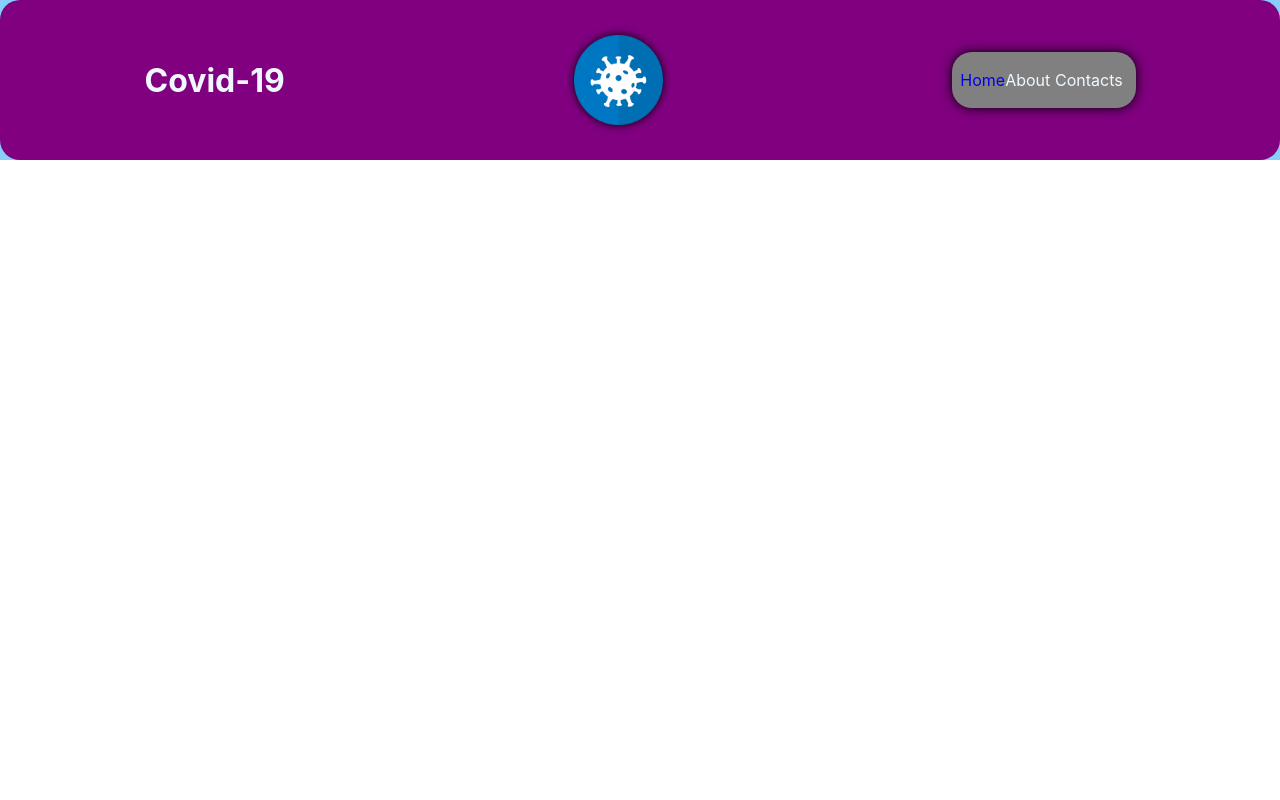
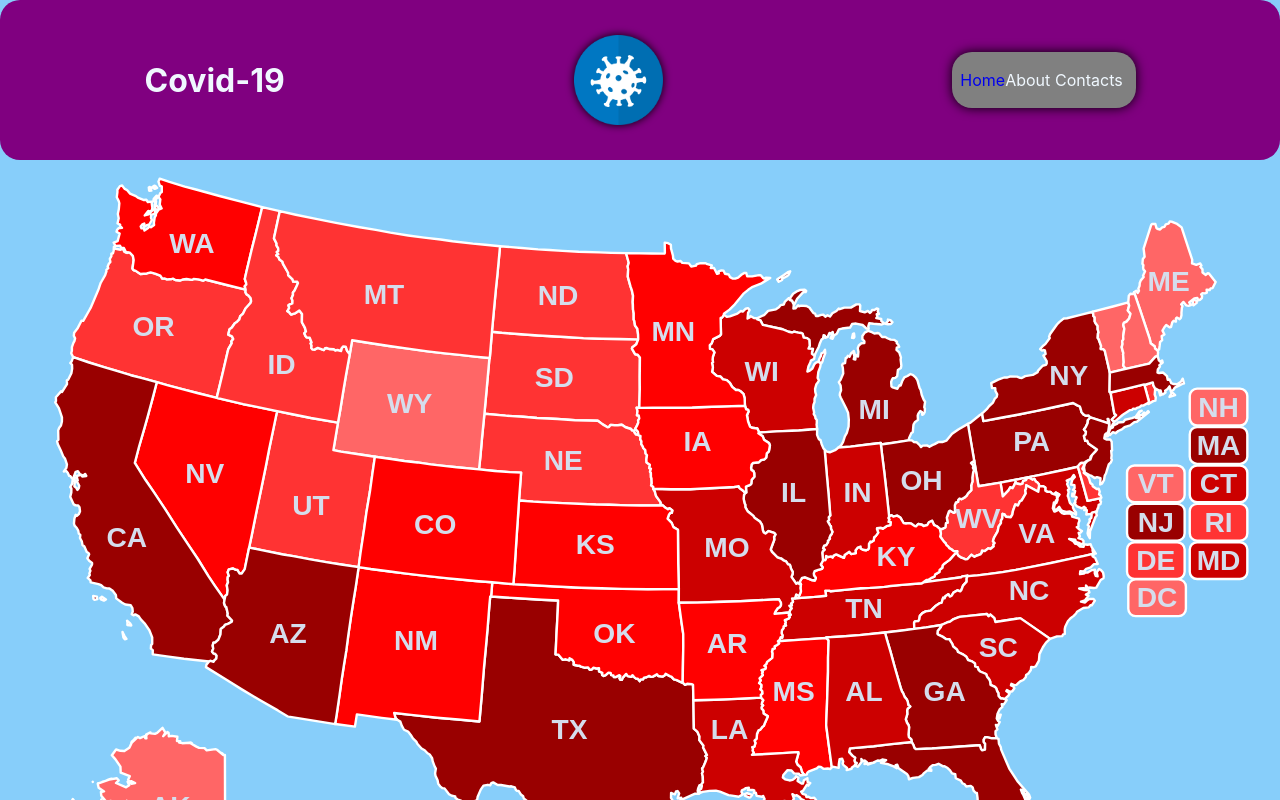
Before and after one commit to Mario3999/covid-19, a React (Create React App) app: page / in a window 1280 px wide. Shown: the top 800 px of the page. Built offline with nearby package versions, Linux system fonts and the light colour scheme.

Commit message:
moving div id='map' into Home component

```diff
--- a/src/components/Home/Home.js
+++ b/src/components/Home/Home.js
@@ -5,6 +5,7 @@ const Home = () => {
   return (
     <div className="App">
       <Header />
+      <div id='map'></div>
       {/* <DashContainer /> */}
     </div>
   )
```
